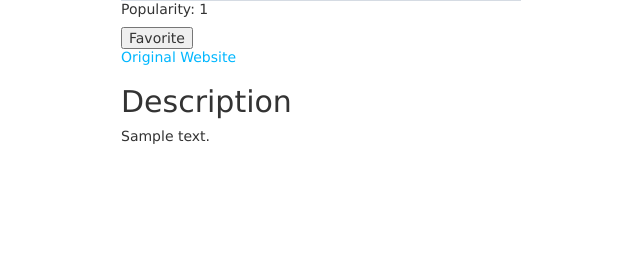
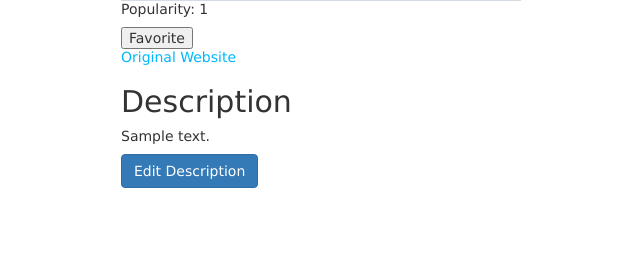
Before and after one commit to JLangowitz/EverythingLeft, a Node server app: page /recipe/600000000000000000000001 in a window 1280 px wide; the page is wider, and only the part inside the window is pictured. Shown: the part 519-773 px from the top of that part, without its empty margins (64-704 px from the left). Run offline with Node 20, Linux system fonts and the light colour scheme; a user stored in the database is signed in; tables that the repository leaves empty hold one stand-in row (values such as "Sample post"); grey boxes marked "Sample" are stand-in pictures; some libraries are stand-ins or nearby versions.

Commit message:
added nonfunctioning description editing popover

```diff
--- a/public/stylesheets/style.css
+++ b/public/stylesheets/style.css
@@ -159,3 +159,7 @@ table.table {
 	width: 100%;
 	height: 350px;
 }
+
+textarea {
+	max-width: 95%;
+}
--- a/routes/user.js
+++ b/routes/user.js
@@ -212,6 +212,6 @@ exports.popover_update = function(req, res) {
 		image: req.query.image,
 		name: req.query.name,
 		source: req.query.source,
-		ingredients: req.query.ingredientLines
+		ingredients: req.query.ingredients
 	})
 }
--- /dev/null
+++ b/views/_description.jade
@@ -0,0 +1,7 @@
+//- description for recipe
+
+if (recipe.description.length > 0)
+	p #{recipe.description}
+else
+	p This recipe has no description!
+button.btn.btn-primary(data-toggle='popover', title data-content='<div class="edit-desc"><textarea rows="6"></textarea><button class="btn btn-block btn-primary">Change Description</button></div>', data-original-title="Edit this recipe's description!") Edit Description
--- a/views/_yummly.jade
+++ b/views/_yummly.jade
@@ -14,6 +14,6 @@ if (yummly != undefined && yummly.length > 0)
 				h6 Ingredients:
 						each ingredient in recipe.ingredients
 							p.inline #{ingredient},
-				button.pull-right.btn.btn-info(data-toggle='popover', title data-content='<div class="progress progress-striped active"><div class="bar" style="width: 100%></div></div>', data-original-title='Loading Recipe...') See More
+				button.pull-right.btn.btn-info.btn-yummly(data-toggle='popover', title data-content='<div class="progress progress-striped active"><div class="bar" style="width: 100%></div></div>', data-original-title='Loading Recipe...') See More
 else
 	p Yummly recipes go here
--- a/views/recipe.jade
+++ b/views/recipe.jade
@@ -27,4 +27,4 @@ block content
 								td #{ingredient}
 		div(class="float-one")
 			h2 Description
-			p #{recipe.description}
+			include _description.jade
```
Also changed, not shown: public/javascripts/leftMain.js (+6 -25 lines).
